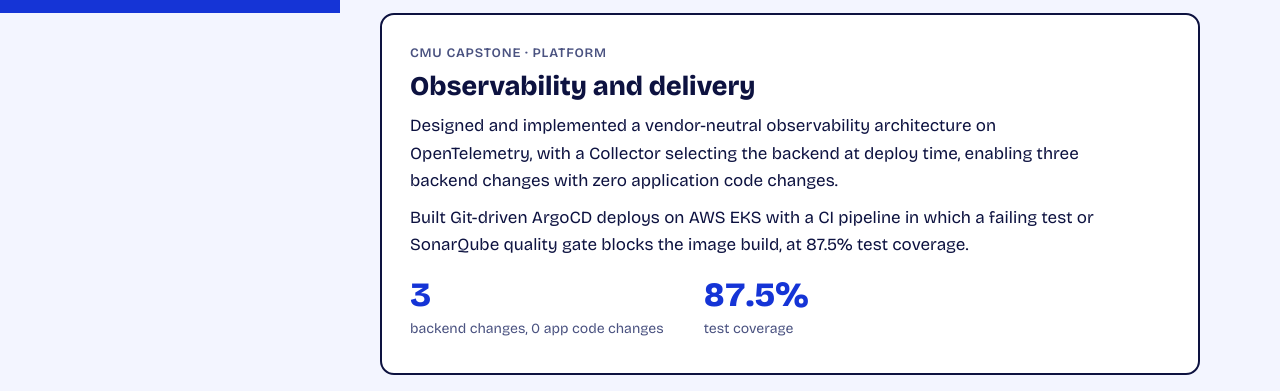
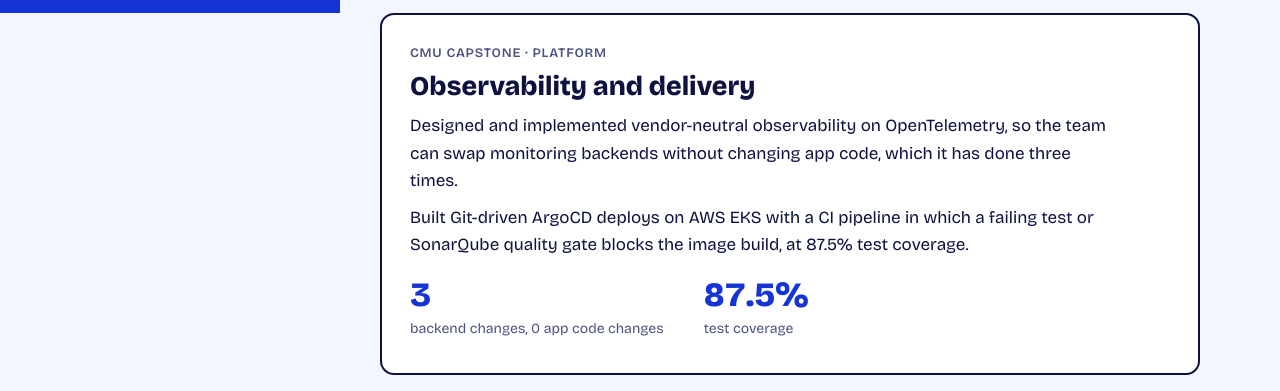
Before and after one commit to hic003cih/hic003cih.github.io, a plain HTML site: page index.html in a window 1280 px wide. Shown: the part 787-1178 px from the top of the page. Drawn offline with nearby package versions, Linux system fonts and the light colour scheme.

Commit message:
Observability line: Leif's 10/19 wording

```diff
--- a/index.html
+++ b/index.html
@@ -74,7 +74,7 @@ article{background:#FFFFFF;border:2px solid #0D1240;border-radius:14px;padding:2
     <article>
       <div class="tag">CMU capstone · platform</div>
       <h2>Observability and delivery</h2>
-      <p>Designed and implemented a vendor-neutral observability architecture on OpenTelemetry, with a Collector selecting the backend at deploy time, enabling three backend changes with zero application code changes.</p>
+      <p>Designed and implemented vendor-neutral observability on OpenTelemetry, so the team can swap monitoring backends without changing app code, which it has done three times.</p>
       <p>Built Git-driven ArgoCD deploys on AWS EKS with a CI pipeline in which a failing test or SonarQube quality gate blocks the image build, at 87.5% test coverage.</p>
       <div class="nums"><div><b>3</b><span>backend changes, 0 app code changes</span></div><div><b>87.5%</b><span>test coverage</span></div></div>
     </article>
```
